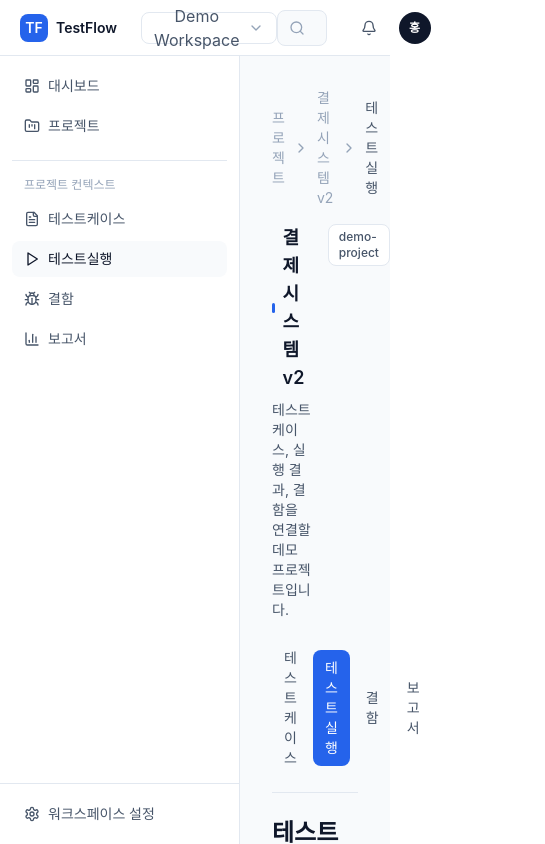
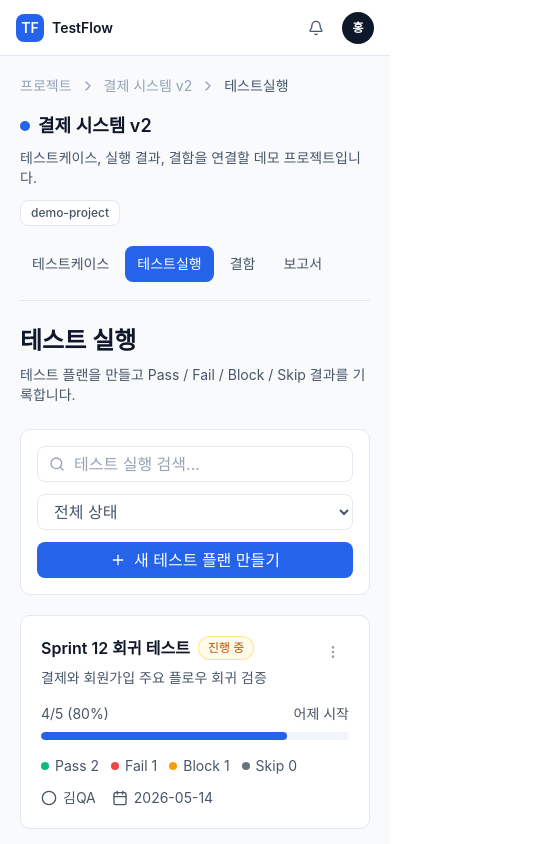
Before and after one commit to sy-flsh/testflow-v2, a Next.js app: page /projects/demo-project/runs in a window 390 px wide. Shown: the top 844 px of the page, 545 px wide, since content can reach past the window. Built offline with nearby package versions, Linux system fonts and the light colour scheme.

Commit message:
fix: improve responsive app shell and project navigation context

```diff
--- a/src/app/globals.css
+++ b/src/app/globals.css
@@ -105,7 +105,7 @@ select {
   bottom: 0;
   left: 0;
   z-index: 20;
-  display: flex;
+  display: none;
   width: 240px;
   flex-direction: column;
   border-right: 1px solid var(--border-default);
@@ -114,7 +114,7 @@ select {
 
 .tf-main {
   padding-top: 56px;
-  padding-left: 240px;
+  padding-left: 0;
   min-height: 100vh;
   background: var(--bg-subtle);
 }
@@ -123,7 +123,7 @@ select {
   width: 100%;
   max-width: 1280px;
   margin-inline: auto;
-  padding: 32px;
+  padding: 20px;
 }
 
 .tf-sidebar-link {
@@ -167,6 +167,8 @@ select {
   align-items: center;
   gap: 4px;
   margin-top: 20px;
+  overflow-x: auto;
+  padding-bottom: 2px;
 }
 
 .tf-project-tab {
@@ -193,3 +195,19 @@ select {
   background: var(--brand-primary-hover);
   color: white;
 }
+
+@media (min-width: 768px) {
+  .tf-main-inner {
+    padding: 32px;
+  }
+}
+
+@media (min-width: 1024px) {
+  .tf-sidebar {
+    display: flex;
+  }
+
+  .tf-main {
+    padding-left: 240px;
+  }
+}
--- a/src/app/projects/[projectId]/runs/[runId]/page.tsx
+++ b/src/app/projects/[projectId]/runs/[runId]/page.tsx
@@ -3,25 +3,27 @@ import { ProjectHeader } from "@/components/layout/project-header";
 import { Breadcrumbs } from "@/components/common/breadcrumbs";
 import { PageHeader } from "@/components/common/page-header";
 import { TestRunRunner } from "@/features/test-runs/test-run-runner";
+import { getProjectName } from "@/lib/project-context";
 
 export default async function TestRunDetailPage({
   params,
 }: {
-  params: Promise<{ runId: string }>;
+  params: Promise<{ projectId: string; runId: string }>;
 }) {
-  const { runId } = await params;
+  const { projectId, runId } = await params;
+  const projectName = getProjectName(projectId);
 
   return (
     <AppShell>
       <Breadcrumbs
         items={[
           { label: "프로젝트", href: "/projects" },
-          { label: "결제 시스템 v2" },
-          { label: "테스트실행", href: "/projects/demo-project/runs" },
+          { label: projectName },
+          { label: "테스트실행", href: `/projects/${projectId}/runs` },
           { label: "실행 상세" },
         ]}
       />
-      <ProjectHeader activeTab="runs" />
+      <ProjectHeader projectId={projectId} activeTab="runs" />
       <PageHeader
         title="테스트 실행 상세"
         description="테스터가 TC를 하나씩 확인하며 결과를 기록하는 실행 화면입니다."
--- a/src/app/projects/[projectId]/runs/page.tsx
+++ b/src/app/projects/[projectId]/runs/page.tsx
@@ -3,6 +3,7 @@ import { ProjectHeader } from "@/components/layout/project-header";
 import { Breadcrumbs } from "@/components/common/breadcrumbs";
 import { PageHeader } from "@/components/common/page-header";
 import { TestRunList } from "@/features/test-runs/test-run-list";
+import { getProjectName } from "@/lib/project-context";
 
 export default async function TestRunsPage({
   params,
@@ -10,17 +11,18 @@ export default async function TestRunsPage({
   params: Promise<{ projectId: string }>;
 }) {
   const { projectId } = await params;
+  const projectName = getProjectName(projectId);
 
   return (
     <AppShell>
       <Breadcrumbs
         items={[
           { label: "프로젝트", href: "/projects" },
-          { label: "결제 시스템 v2" },
+          { label: projectName },
           { label: "테스트실행" },
         ]}
       />
-      <ProjectHeader activeTab="runs" />
+      <ProjectHeader projectId={projectId} activeTab="runs" />
       <PageHeader
         title="테스트 실행"
         description="테스트 플랜을 만들고 Pass / Fail / Block / Skip 결과를 기록합니다."
--- a/src/components/layout/app-shell.tsx
+++ b/src/components/layout/app-shell.tsx
@@ -6,10 +6,8 @@ export function AppShell({ children }: { children: React.ReactNode }) {
     <div className="min-h-screen bg-[var(--bg-subtle)]">
       <TopHeader />
       <AppSidebar />
-      <main className="tf-main pl-60 pt-14">
-        <div className="tf-main-inner mx-auto max-w-7xl px-8 py-8">
-          {children}
-        </div>
+      <main className="tf-main">
+        <div className="tf-main-inner mx-auto max-w-7xl">{children}</div>
       </main>
     </div>
   );
--- a/src/components/layout/app-sidebar.tsx
+++ b/src/components/layout/app-sidebar.tsx
@@ -12,6 +12,7 @@ import {
 } from "lucide-react";
 import Link from "next/link";
 import { usePathname } from "next/navigation";
+import { getProjectIdFromPathname, getProjectName } from "@/lib/project-context";
 import { cn } from "@/lib/utils";
 
 const workspaceNav = [
@@ -22,16 +23,23 @@ const workspaceNav = [
 const projectNav = [
   {
     href: "/projects/demo-project/testcases",
+    segment: "testcases",
     label: "테스트케이스",
     icon: FileText,
   },
-  { href: "/projects/demo-project/runs", label: "테스트실행", icon: Play },
-  { href: "/projects/demo-project/bugs", label: "결함", icon: Bug },
-  { href: "/projects/demo-project/reports", label: "보고서", icon: BarChart3 },
+  { href: "/projects/demo-project/runs", segment: "runs", label: "테스트실행", icon: Play },
+  { href: "/projects/demo-project/bugs", segment: "bugs", label: "결함", icon: Bug },
+  { href: "/projects/demo-project/reports", segment: "reports", label: "보고서", icon: BarChart3 },
 ];
 
 export function AppSidebar() {
   const pathname = usePathname();
+  const projectId = getProjectIdFromPathname(pathname);
+  const projectName = getProjectName(projectId);
+  const projectItems = projectNav.map((item) => ({
+    ...item,
+    href: projectId ? `/projects/${projectId}/${item.segment}` : item.href,
+  }));
 
   return (
     <aside className="tf-sidebar fixed bottom-0 left-0 top-14 z-20 flex w-60 flex-col border-r border-[var(--border-default)] bg-white">
@@ -40,10 +48,15 @@ export function AppSidebar() {
 
         <div className="my-4 border-t border-[var(--border-default)]" />
 
-        <p className="mb-2 px-3 text-xs font-medium text-[var(--text-tertiary)]">
-          프로젝트 컨텍스트
-        </p>
-        <SidebarSection items={projectNav} pathname={pathname} />
+        <div className="mb-2 px-3">
+          <p className="text-xs font-medium text-[var(--text-tertiary)]">
+            프로젝트 컨텍스트
+          </p>
+          <p className="mt-1 truncate text-xs font-semibold text-[var(--text-secondary)]">
+            {projectId ? projectName : "프로젝트를 선택하세요"}
+          </p>
+        </div>
+        <SidebarSection items={projectItems} pathname={pathname} disabled={!projectId} />
       </div>
 
       <div className="border-t border-[var(--border-default)] p-3">
@@ -61,13 +74,16 @@ export function AppSidebar() {
 function SidebarSection({
   items,
   pathname,
+  disabled = false,
 }: {
   items: Array<{
     href: string;
+    segment?: string;
     label: string;
     icon: ComponentType<{ className?: string }>;
   }>;
   pathname: string;
+  disabled?: boolean;
 }) {
   return (
     <nav className="space-y-1">
@@ -78,6 +94,7 @@ function SidebarSection({
           label={item.label}
           icon={item.icon}
           active={isActive(pathname, item.href)}
+          disabled={disabled}
         />
       ))}
     </nav>
@@ -89,12 +106,23 @@ function SidebarLink({
   label,
   icon: Icon,
   active,
+  disabled = false,
 }: {
   href: string;
   label: string;
   icon: ComponentType<{ className?: string }>;
   active: boolean;
+  disabled?: boolean;
 }) {
+  if (disabled) {
+    return (
+      <span className="tf-sidebar-link flex h-9 cursor-not-allowed items-center gap-2 rounded-md px-3 text-sm font-medium text-[var(--text-tertiary)] opacity-60">
+        <Icon className="tf-icon h-4 w-4" />
+        <span>{label}</span>
+      </span>
+    );
+  }
+
   return (
     <Link
       href={href}
--- a/src/components/layout/project-header.tsx
+++ b/src/components/layout/project-header.tsx
@@ -1,27 +1,31 @@
 import { ProjectTabs } from "@/components/layout/project-tabs";
+import { getProjectDescription, getProjectName } from "@/lib/project-context";
 
 export function ProjectHeader({
-  projectId = "demo-project",
+  projectId,
   activeTab,
 }: {
-  projectId?: string;
+  projectId: string;
   activeTab: "testcases" | "runs" | "bugs" | "reports";
 }) {
+  const projectName = getProjectName(projectId);
+  const projectDescription = getProjectDescription(projectId);
+
   return (
     <section className="mb-6 border-b border-[var(--border-default)] pb-4">
-      <div className="flex items-start justify-between gap-4">
+      <div className="flex flex-col gap-3 sm:flex-row sm:items-start sm:justify-between">
         <div>
           <div className="mb-2 flex items-center gap-2">
             <span className="h-2.5 w-2.5 rounded-full bg-[var(--brand-primary)]" />
             <h2 className="text-lg font-semibold text-[var(--text-primary)]">
-              결제 시스템 v2
+              {projectName}
             </h2>
           </div>
           <p className="text-sm text-[var(--text-secondary)]">
-            테스트케이스, 실행 결과, 결함을 연결할 데모 프로젝트입니다.
+            {projectDescription}
           </p>
         </div>
-        <span className="rounded-md border border-[var(--border-default)] bg-white px-2.5 py-1 text-xs font-medium text-[var(--text-secondary)]">
+        <span className="w-fit rounded-md border border-[var(--border-default)] bg-white px-2.5 py-1 text-xs font-medium text-[var(--text-secondary)]">
           {projectId}
         </span>
       </div>
--- a/src/components/layout/project-tabs.tsx
+++ b/src/components/layout/project-tabs.tsx
@@ -16,7 +16,7 @@ export function ProjectTabs({
   activeTab: (typeof tabs)[number]["value"];
 }) {
   return (
-    <nav className="tf-project-tabs mt-5 flex items-center gap-1">
+    <nav className="tf-project-tabs mt-5 flex items-center gap-1 overflow-x-auto">
       {tabs.map((tab) => (
         <Link
           key={tab.value}
--- a/src/components/layout/top-header.tsx
+++ b/src/components/layout/top-header.tsx
@@ -3,10 +3,10 @@ import Link from "next/link";
 
 export function TopHeader() {
   return (
-    <header className="tf-top-header fixed inset-x-0 top-0 z-30 flex h-14 items-center border-b border-[var(--border-default)] bg-white px-5">
+    <header className="tf-top-header fixed inset-x-0 top-0 z-30 flex h-14 items-center border-b border-[var(--border-default)] bg-white px-4 md:px-5">
       <Link
         href="/dashboard"
-        className="tf-link-reset flex items-center gap-2"
+        className="tf-link-reset flex shrink-0 items-center gap-2"
       >
         <span className="flex h-7 w-7 items-center justify-center rounded-md bg-[var(--brand-primary)] text-sm font-semibold text-white">
           TF
@@ -16,12 +16,12 @@ export function TopHeader() {
         </span>
       </Link>
 
-      <button className="ml-6 flex h-8 items-center gap-2 rounded-md border border-[var(--border-default)] bg-white px-3 text-sm text-[var(--text-secondary)] hover:bg-[var(--bg-subtle)]">
+      <button className="ml-4 hidden h-8 shrink-0 items-center gap-2 rounded-md border border-[var(--border-default)] bg-white px-3 text-sm text-[var(--text-secondary)] hover:bg-[var(--bg-subtle)] sm:flex lg:ml-6">
         Demo Workspace
         <ChevronDown className="tf-icon h-4 w-4 text-[var(--text-tertiary)]" />
       </button>
 
-      <div className="mx-auto w-full max-w-md">
+      <div className="mx-auto hidden w-full max-w-md px-4 md:block">
         <label className="relative block">
           <Search className="tf-icon pointer-events-none absolute left-3 top-1/2 h-4 w-4 -translate-y-1/2 text-[var(--text-tertiary)]" />
           <input
@@ -31,7 +31,7 @@ export function TopHeader() {
         </label>
       </div>
 
-      <div className="ml-6 flex items-center gap-3">
+      <div className="ml-auto flex items-center gap-2 md:ml-6 md:gap-3">
         <button
           className="flex h-9 w-9 items-center justify-center rounded-md text-[var(--text-secondary)] hover:bg-[var(--bg-muted)]"
           aria-label="알림"
--- /dev/null
+++ b/src/lib/project-context.ts
@@ -0,0 +1,55 @@
+const mockProjectNames: Record<string, string> = {
+  "demo-project": "결제 시스템 v2",
+  "signup-flow": "회원가입 플로우",
+  "checkout-improvement": "체크아웃 개선",
+  "mobile-app-v3": "모바일 앱 v3",
+  "admin-console": "관리자 페이지",
+  "notification-system": "알림 시스템",
+  "api-v2-migration": "API v2 마이그레이션",
+  "search-rebuild": "검색 기능 개편",
+  "dark-mode": "다크모드 도입",
+};
+
+const mockProjectDescriptions: Record<string, string> = {
+  "demo-project": "테스트케이스, 실행 결과, 결함을 연결할 데모 프로젝트입니다.",
+  "signup-flow": "회원가입 주요 플로우를 검증하는 프로젝트입니다.",
+  "checkout-improvement": "체크아웃 개선 범위의 테스트 활동을 관리합니다.",
+  "mobile-app-v3": "iOS/Android 앱 v3 테스트를 추적합니다.",
+  "admin-console": "관리자 페이지 개편 검증을 위한 프로젝트입니다.",
+  "notification-system": "Push/SMS 알림 통합 테스트 프로젝트입니다.",
+  "api-v2-migration": "API v2 전환 과정의 회귀 테스트를 관리합니다.",
+  "search-rebuild": "검색 기능 개편 품질 상태를 추적합니다.",
+  "dark-mode": "다크모드 도입 범위의 테스트 프로젝트입니다.",
+};
+
+export function getProjectName(projectId?: string) {
+  if (!projectId) {
+    return "프로젝트";
+  }
+
+  if (mockProjectNames[projectId]) {
+    return mockProjectNames[projectId];
+  }
+
+  try {
+    return decodeURIComponent(projectId).replace(/[-_]+/g, " ") || "프로젝트";
+  } catch {
+    return projectId || "프로젝트";
+  }
+}
+
+export function getProjectDescription(projectId?: string) {
+  if (!projectId) {
+    return "프로젝트 컨텍스트를 선택하면 테스트 자산을 확인할 수 있습니다.";
+  }
+
+  return (
+    mockProjectDescriptions[projectId] ??
+    "아직 DB에 연결되지 않은 mock 프로젝트입니다. 화면 구조와 UX 흐름을 확인할 수 있습니다."
+  );
+}
+
+export function getProjectIdFromPathname(pathname: string) {
+  const match = pathname.match(/^\/projects\/([^/]+)(?:\/|$)/);
+  return match?.[1];
+}
```
Also changed, not shown: src/app/projects/[projectId]/bugs/page.tsx (+11 -3 lines), src/app/projects/[projectId]/reports/page.tsx (+11 -3 lines), src/app/projects/[projectId]/testcases/page.tsx (+11 -3 lines).
